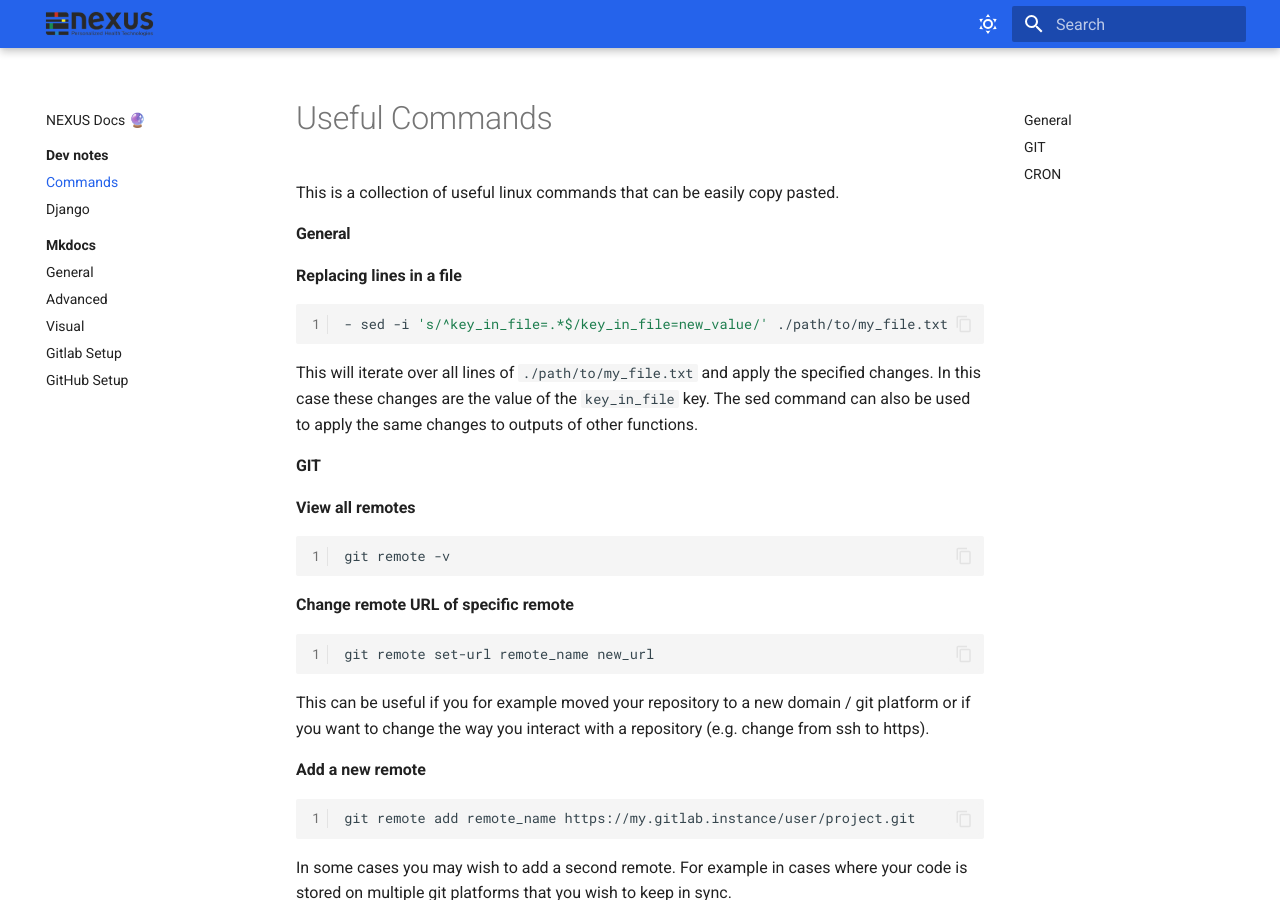
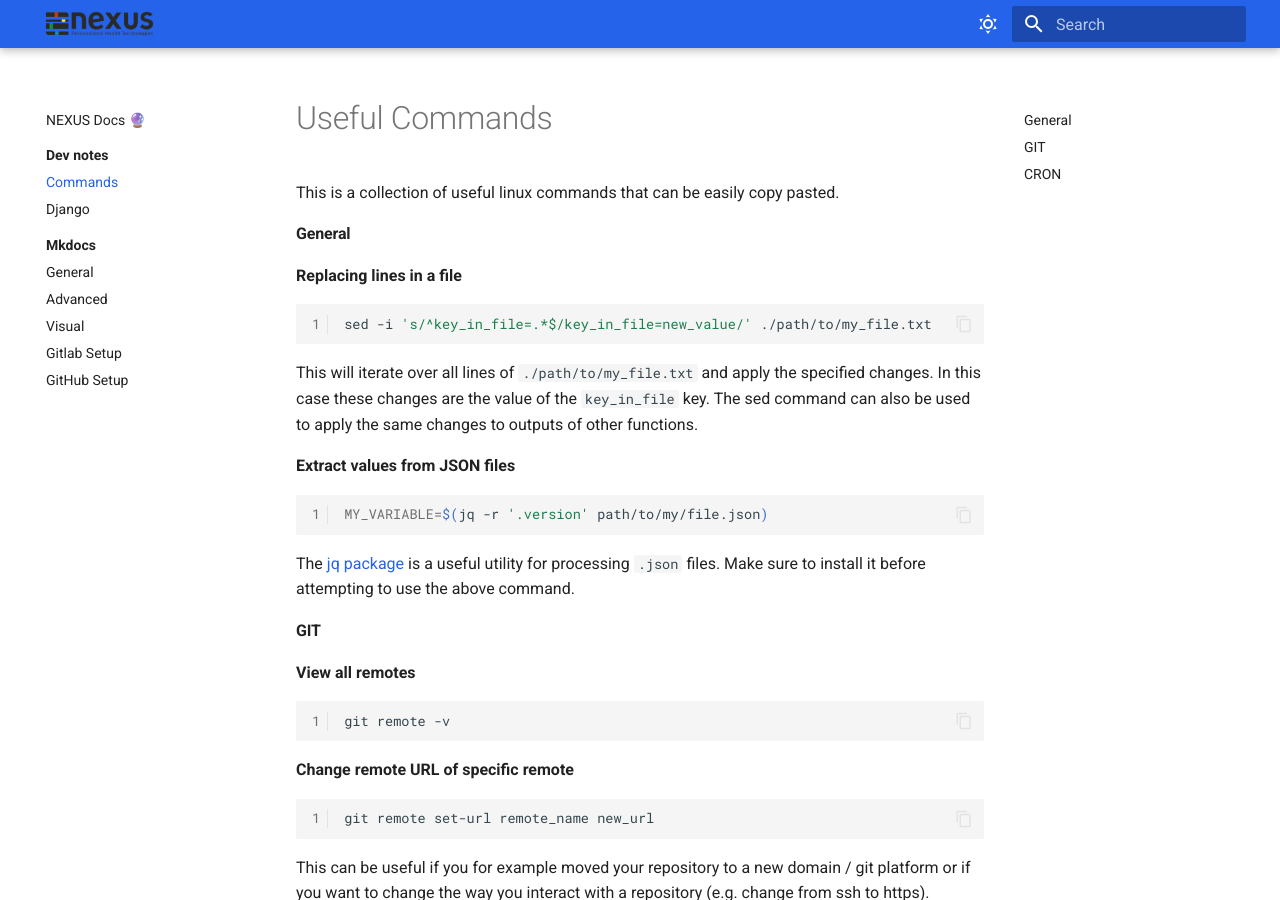
Before and after one commit to ETH-NEXUS/nexus-se-docs, an MkDocs documentation site: the page built from docs/docs/dev_notes/linux.md, in a window 1280 px wide and 900 px high. Built offline with MkDocs 1.6.1 and Material for MkDocs 9.7.7, drawn with Linux system fonts in a browser that asks for light colours.

Commit message:
[ DOC ]: Add json processing command

````diff
--- a/docs/docs/dev_notes/linux.md
+++ b/docs/docs/dev_notes/linux.md
@@ -10,10 +10,15 @@ This is a collection of useful linux commands that can be easily copy pasted.
 
 **Replacing lines in a file**
 ```bash linenums="1"
-- sed -i 's/^key_in_file=.*$/key_in_file=new_value/' ./path/to/my_file.txt
+sed -i 's/^key_in_file=.*$/key_in_file=new_value/' ./path/to/my_file.txt
 ```
 This will iterate over all lines of `./path/to/my_file.txt` and apply the specified changes. In this case these changes are the value of the `key_in_file` key. The sed command can also be used to apply the same changes to outputs of other functions.
 
+**Extract values from JSON files**
+```bash linenums="1"
+MY_VARIABLE=$(jq -r '.version' path/to/my/file.json)
+```
+The [jq package](https://jqlang.github.io/jq/) is a useful utility for processing `.json` files. Make sure to install it before attempting to use the above command.
 
 #### GIT
 
````
